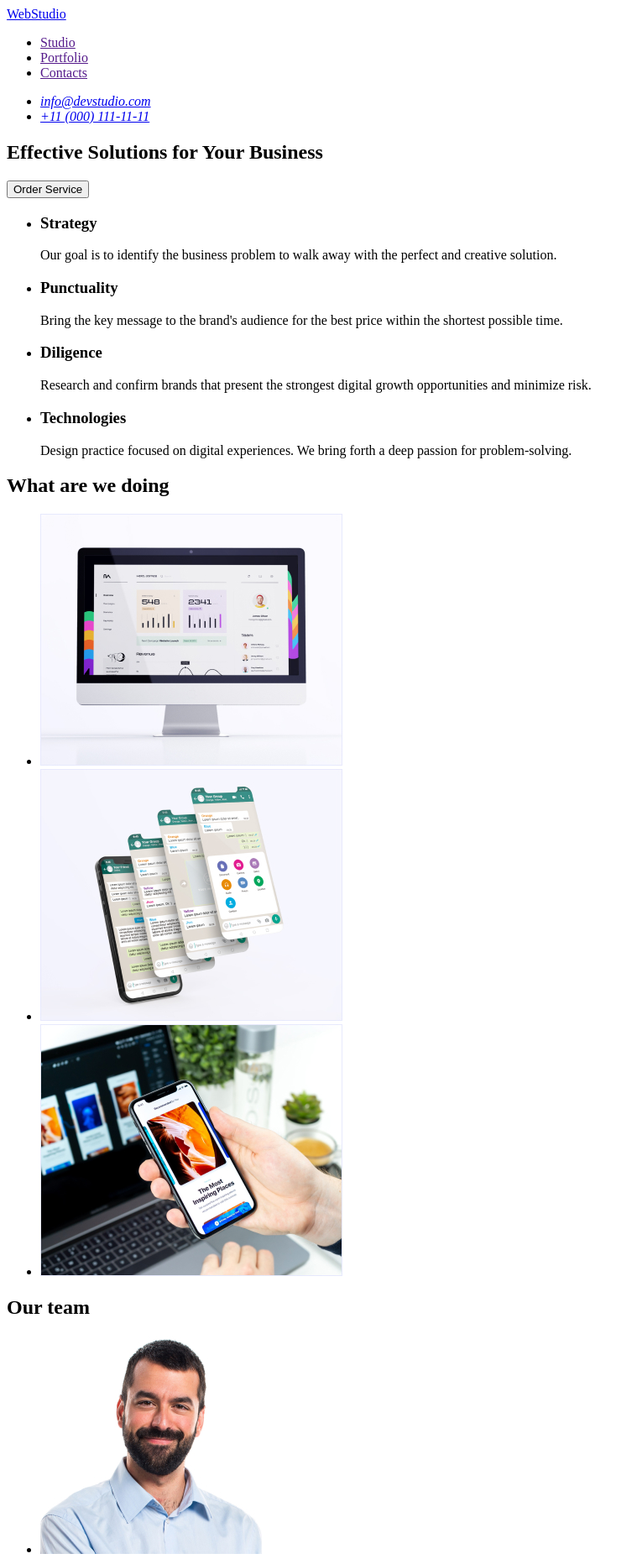
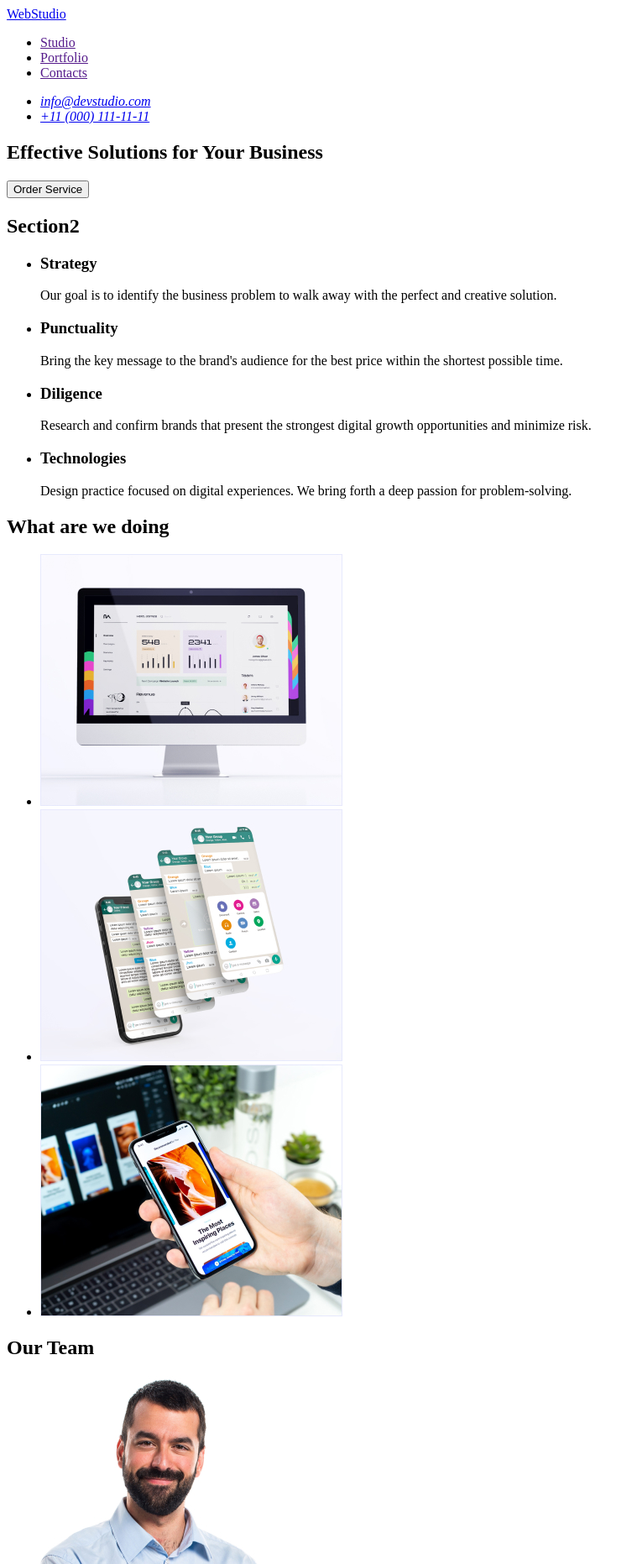
Before and after one commit to OleksandraMahera/goit-markup-hw-01, a plain HTML site: page index.html in a window 1280 px wide. Shown: the top 1863 px of the page at 84% size, without its empty margins (0-759 px from the left). Drawn offline with Linux system fonts and the light colour scheme.

Commit message:
Homework.Result

```diff
--- a/index.html
+++ b/index.html
@@ -29,12 +29,13 @@
                     <a href="mailto:info@devstudio.com">info@devstudio.com</a>
                 </li>
                 <li>
-                    <a href="+110001111111">+11 (000) 111-11-11</a>
+                    <a href="tel:+110001111111">+11 (000) 111-11-11</a>
                 </li>
             </ul>
         </address>
     </header>
     <main>
+
         <!-- Hero section -->
         <section>
             <h1>Effective Solutions for Your Business</h1>
@@ -43,6 +44,7 @@
 
         <!-- Section 1 -->
         <section>
+            <h2>Section2</h2>
            <ul>
             <li>
                 <h3>Strategy</h3>
@@ -82,7 +84,7 @@
 
         <!-- Section 3 -->
         <section>
-            <h2>Our team</h2>
+            <h2>Our Team</h2>
             <ul>
                 <li>
                     <img src="./images/team/team1.jpg" alt="Mark Guerrero" width="264" height="260">
```
